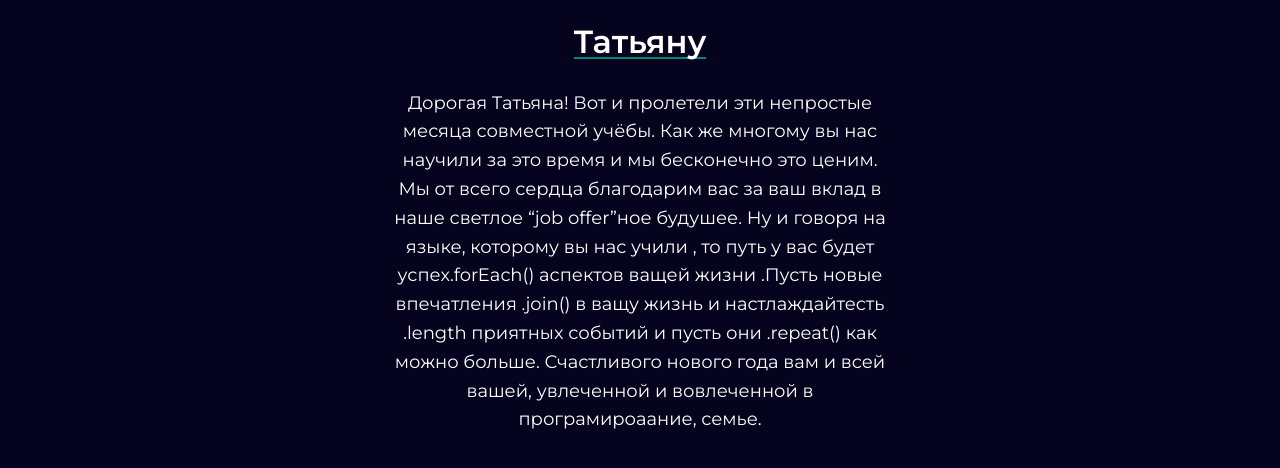
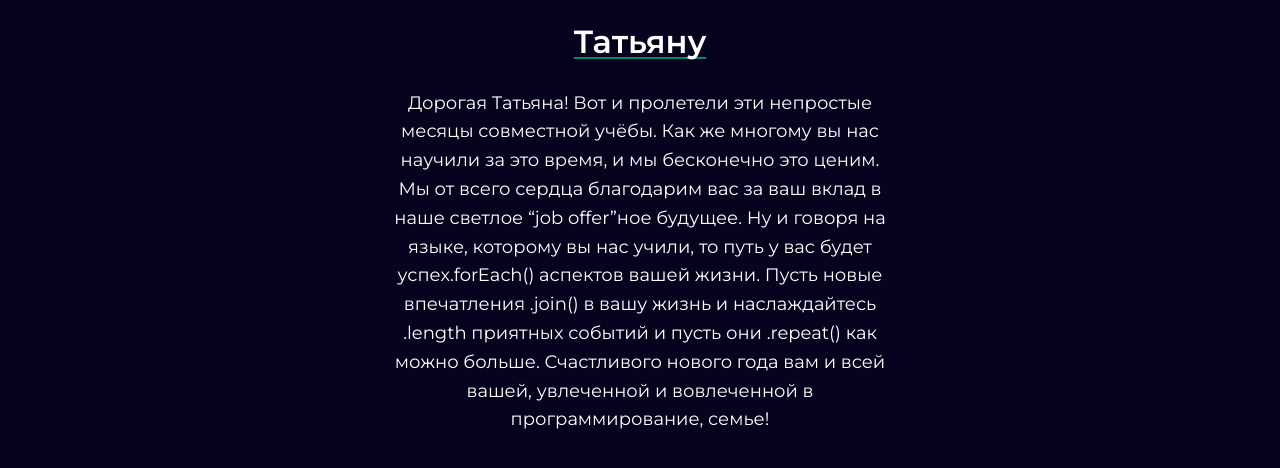
Before and after one commit to oxangyal/ThankyouWebsiteQA05, a plain HTML site: page index.html in a window 1280 px wide. Shown: the part 3003-3471 px from the top of the page. Drawn offline with Linux system fonts and the light colour scheme; grey boxes are pictures that could not be loaded.

Commit message:
grammar correction

```diff
--- a/index.html
+++ b/index.html
@@ -48,11 +48,11 @@
       <p>
         Дорогая Татьяна!
 
-Вот и пролетели эти непростые месяца совместной учёбы. Как же многому вы нас научили за это время и мы бесконечно это ценим. Мы от всего сердца благодарим вас за ваш вклад в наше светлое “job offer”ное будушее.
+Вот и пролетели эти непростые месяцы совместной учёбы. Как же многому вы нас научили за это время, и мы бесконечно это ценим. Мы от всего сердца благодарим вас за ваш вклад в наше светлое “job offer”ное будущее.
 
-Ну и говоря на языке, которому вы нас учили , то путь у вас будет успех.forEach() аспектов ващей жизни .Пусть новые впечатления .join() в ващу жизнь и настлаждайтесть  .length   приятныx событий и пусть они  .repeat() как можно больше.
+Ну и говоря на языке, которому вы нас учили, то путь у вас будет успех.forEach() аспектов вашей жизни. Пусть новые впечатления .join() в вашу жизнь и наслаждайтесь  .length   приятныx событий и пусть они  .repeat() как можно больше.
 
-Счастливого нового года вам  и всей вашей, увлеченной и вовлеченной в програмироаание, семье.
+Счастливого нового года вам и всей вашей, увлеченной и вовлеченной в программирование, семье!
       </p>
     </div>
     <div class="img-4"></div>
@@ -76,7 +76,7 @@
 
 
         Огромное вам спасибо - вам удалось показать нам красоту, логичность и широту JavaScript, на который мы поначалу посматривали свысока, переманив в итоге наше внимание с Java. Вы себе даже не можете представить сколько девичьих сердец трепещет, боясь пропустить глубину глубин, исходящую из ваших уст. А весь мужской состав курса непременно хочет стать “таким же умным, как Стэн“.
-        С наступающими праздниками. Пусть ваш год будет успешным и плодотворным. А новая команда по достоинству оценит ваши знания и прекрасные человечеcкие качества.
+        С наступающими праздниками! Пусть ваш год будет успешным и плодотворным. А новая команда по достоинству оценит ваши знания и прекрасные человечеcкие качества.
     </div>
     <div class="img-5"></div>
     <div class="section section-2">
```
